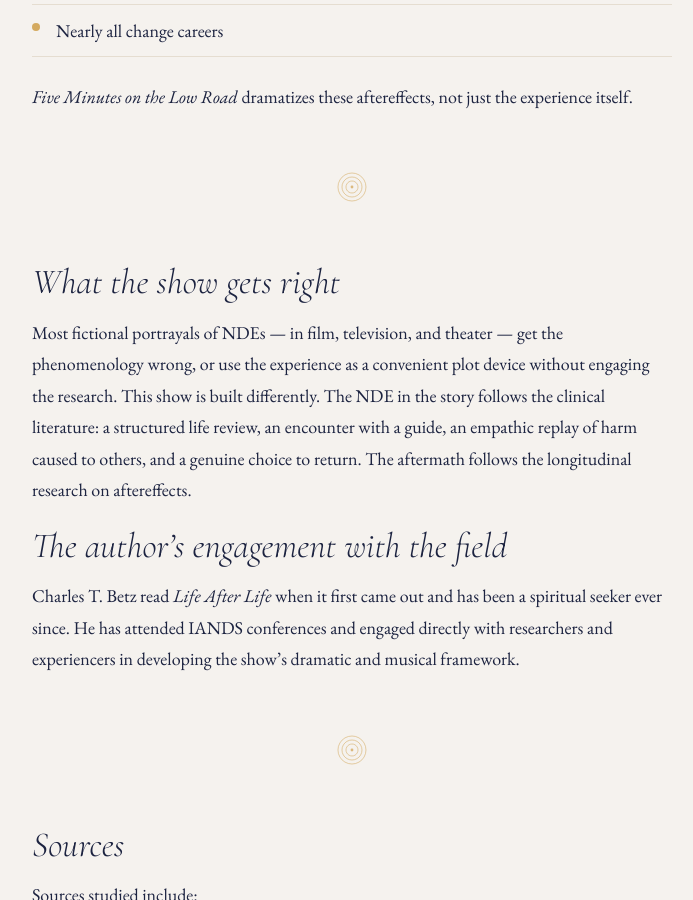
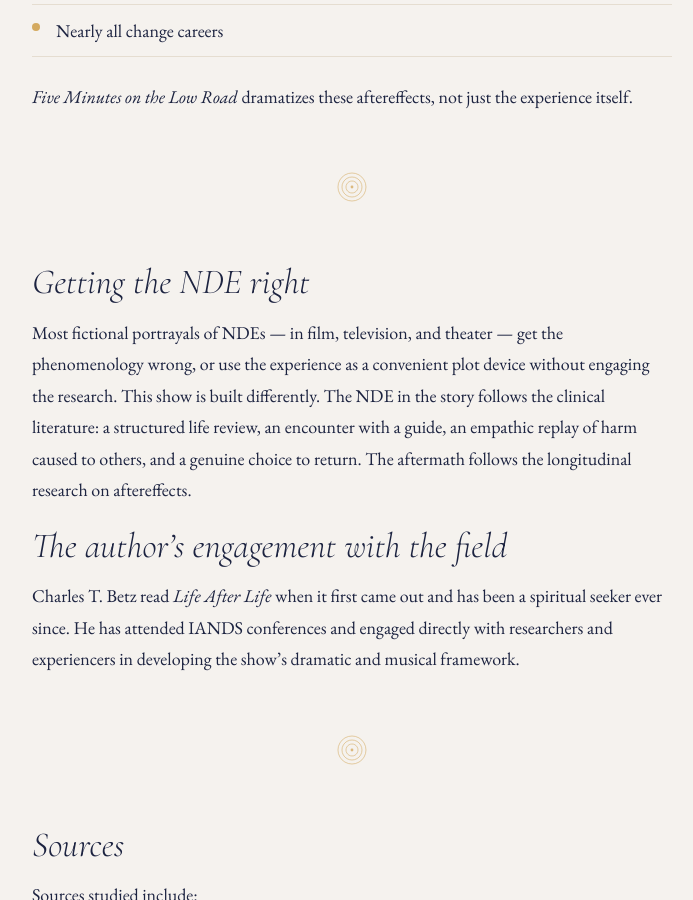
Before and after one commit to CharlesTBetz/5mlowroad, a Jekyll site: the page built from research.md, in a window 1280 px wide and 900 px high, scrolled down 1088 px. Shown: the whole window, without its empty margins (288-981 px from the left). Built offline with Jekyll 4.4.1, drawn with Linux system fonts in a browser that asks for light colours.

Commit message:
Research: heading -> Getting the NDE right
Co-Authored-By: Claude Opus 5 (1M context) <noreply@anthropic.com>
Claude-Session: https://claude.ai/code/session_01YArKscLo6n1bmffAmzsHiX

```diff
--- a/research.md
+++ b/research.md
@@ -28,7 +28,7 @@ The International Association for Near-Death Studies (IANDS), founded in 1981, i
 
 {% include divider.html %}
 
-## What the show gets right
+## Getting the NDE right
 
 Most fictional portrayals of NDEs — in film, television, and theater — get the phenomenology wrong, or use the experience as a convenient plot device without engaging the research. This show is built differently. The NDE in the story follows the clinical literature: a structured life review, an encounter with a guide, an empathic replay of harm caused to others, and a genuine choice to return. The aftermath follows the longitudinal research on aftereffects.
 
```
